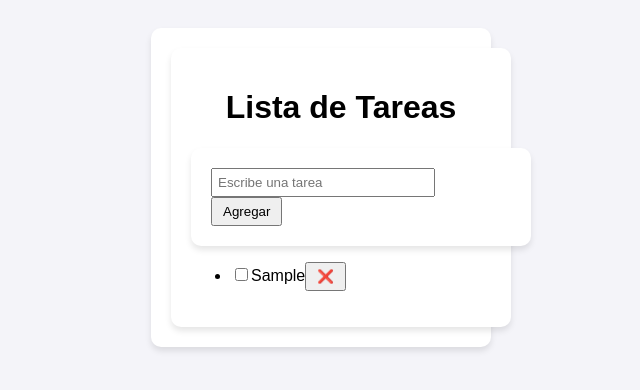
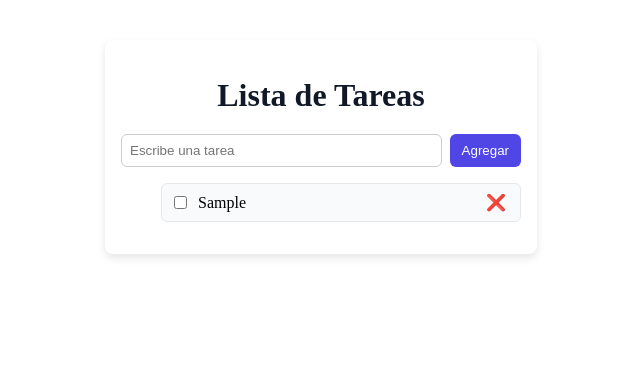
Before and after one commit to ingjoseyepez/todo-app-react, a React (Vite) app: page / in a window 1280 px wide. Both pictures are taken after typing "Sample" into the empty fields and a click on the button "Agregar". Shown: the top 390 px of the page, without its empty margins (319-959 px from the left). Built offline with nearby package versions, Linux system fonts and the light colour scheme.

Commit message:
[add] CSS modular

```diff
--- a/src/App.css
+++ /dev/null
@@ -1,30 +0,0 @@
-body {
-    font-family: Arial, sans-serif;
-    background: #f4f4f9;
-    display: flex;
-    justify-content: center;
-    padding: 20px;
-  }
-
-  div {
-    background: white;
-    padding: 20px;
-    border-radius: 10px;
-    width: 300px;
-    box-shadow: 0 4px 6px rgba(0,0,0,0.1);
-  }
-
-  h1 {
-    text-align: center;
-  }
-
-  input[type="text"] {
-    width: 70%;
-    padding: 5px;
-    margin-right: 5px;
-  }
-
-  button {
-    padding: 5px 10px;
-    cursor: pointer;
-  }
--- a/src/App.jsx
+++ b/src/App.jsx
@@ -1,10 +1,10 @@
+
 import { useState, useEffect } from "react";
 import TaskInput from "./components/TaskInput";
 import TaskList from "./components/TaskList";
-import "./App.css";
+import styles from "./App.module.css";
 
 function App() {
-  // Estado inicial cargado desde localStorage
   const [tareas, setTareas] = useState(() => {
     try {
       return JSON.parse(localStorage.getItem("tareas")) || [];
@@ -15,7 +15,6 @@ function App() {
 
   const [nuevaTarea, setNuevaTarea] = useState("");
 
-  // Guardar historial cuando cambian las tareas
   useEffect(() => {
     localStorage.setItem("tareas", JSON.stringify(tareas));
   }, [tareas]);
@@ -28,8 +27,7 @@ function App() {
   };
 
   const eliminarTarea = (index) => {
-    const nuevasTareas = tareas.filter((_, i) => i !== index);
-    setTareas(nuevasTareas);
+    setTareas(tareas.filter((_, i) => i !== index));
   };
 
   const toggleCompletada = (index) => {
@@ -39,8 +37,8 @@ function App() {
   };
 
   return (
-    <div>
-      <h1>Lista de Tareas</h1>
+    <div className={styles.container}>
+      <h1 className={styles.title}>Lista de Tareas</h1>
       <TaskInput
         nuevaTarea={nuevaTarea}
         setNuevaTarea={setNuevaTarea}
--- /dev/null
+++ b/src/App.module.css
@@ -0,0 +1,14 @@
+.container {
+    max-width: 400px;
+    margin: 40px auto;
+    padding: 16px;
+    border-radius: 8px;
+    background-color: #ffffff;
+    box-shadow: 0 4px 8px rgba(0, 0, 0, 0.1);
+  }
+
+  .title {
+    text-align: center;
+    color: #111827;
+    margin-bottom: 20px;
+  }
--- a/src/components/TaskInput.jsx
+++ b/src/components/TaskInput.jsx
@@ -1,13 +1,18 @@
+import styles from "./TaskInput.module.css";
+
 function TaskInput({ nuevaTarea, setNuevaTarea, agregarTarea }) {
   return (
-      <div>
+    <div className={styles.container}>
       <input
+        className={styles.input}
         type="text"
         placeholder="Escribe una tarea"
         value={nuevaTarea}
         onChange={(e) => setNuevaTarea(e.target.value)}
       />
-        <button onClick={agregarTarea}>Agregar</button>
+      <button className={styles.button} onClick={agregarTarea}>
+        Agregar
+      </button>
     </div>
   );
 }
--- /dev/null
+++ b/src/components/TaskInput.module.css
@@ -0,0 +1,25 @@
+.container {
+    display: flex;
+    gap: 8px;
+    margin-bottom: 16px;
+  }
+
+  .input {
+    flex: 1;
+    padding: 8px;
+    border: 1px solid #ccc;
+    border-radius: 6px;
+  }
+
+  .button {
+    padding: 8px 12px;
+    background-color: #4f46e5;
+    color: white;
+    border: none;
+    border-radius: 6px;
+    cursor: pointer;
+  }
+
+  .button:hover {
+    background-color: #3730a3;
+  }
--- a/src/components/TaskItem.jsx
+++ b/src/components/TaskItem.jsx
@@ -1,15 +1,26 @@
+import styles from "./TaskItem.module.css";
+
 function TaskItem({ tarea, index, toggleCompletada, eliminarTarea }) {
   return (
-      <li>
+    <li className={styles.item}>
       <input
         type="checkbox"
         checked={tarea.completada}
         onChange={() => toggleCompletada(index)}
       />
-        <span style={{ textDecoration: tarea.completada ? "line-through" : "none" }}>
+      <span
+        className={`${styles.text} ${
+          tarea.completada ? styles.completed : ""
+        }`}
+      >
         {tarea.texto}
       </span>
-        <button onClick={() => eliminarTarea(index)}>❌</button>
+      <button
+        className={styles.deleteButton}
+        onClick={() => eliminarTarea(index)}
+      >
+        ❌
+      </button>
     </li>
   );
 }
--- /dev/null
+++ b/src/components/TaskItem.module.css
@@ -0,0 +1,28 @@
+.item {
+    display: flex;
+    align-items: center;
+    justify-content: space-between;
+    margin-bottom: 8px;
+    padding: 8px;
+    background: #f9fafb;
+    border-radius: 6px;
+    border: 1px solid #e5e7eb;
+  }
+
+  .text {
+    flex: 1;
+    margin-left: 8px;
+  }
+
+  .completed {
+    text-decoration: line-through;
+    color: #6b7280;
+  }
+
+  .deleteButton {
+    background: transparent;
+    border: none;
+    cursor: pointer;
+    font-size: 16px;
+    color: red;
+  }
```
Also changed, not shown: src/components/TaskList.module.css (added). Lines whose indentation alone changed are shown as unchanged.
